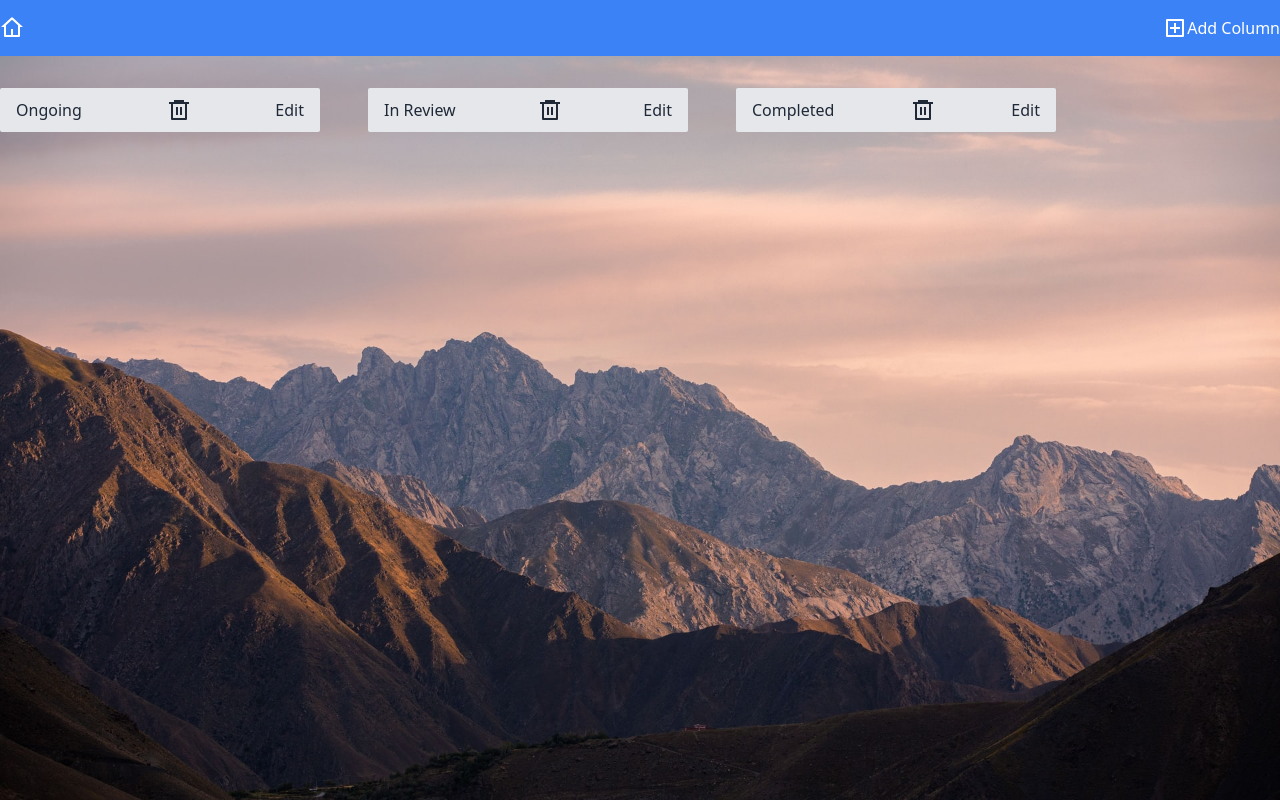
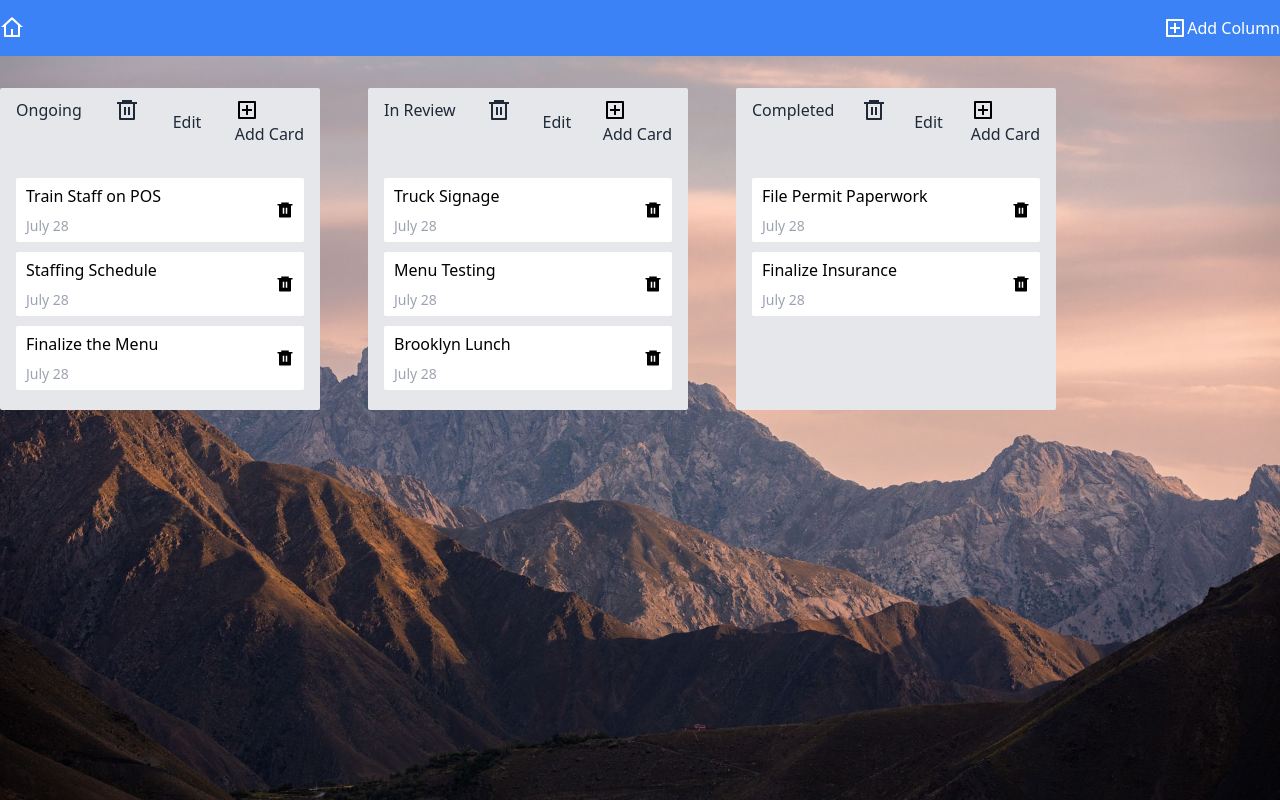
Before and after one commit to choyan/trello-clone, a React (Create React App) app: page / in a window 1280 px wide. Built offline with nearby package versions, Linux system fonts and the light colour scheme; what @tailwindcss/typography would draw is missing.

Commit message:
Card create, delete operation

```diff
--- a/src/App.js
+++ b/src/App.js
@@ -20,41 +20,49 @@ const initialState = {
   ],
   cards: [
     {
+      id: 1,
       name: 'Train Staff on POS',
       column: 1,
       date: 'Mon Jul 28 2021 11:31:42 GMT+0300 (GMT+03:00)',
     },
     {
+      id: 2,
       name: 'Staffing Schedule',
       column: 1,
       date: 'Mon Jul 28 2021 11:31:42 GMT+0300 (GMT+03:00)',
     },
     {
+      id: 3,
       name: 'Finalize the Menu',
       column: 1,
       date: 'Mon Jul 28 2021 11:31:42 GMT+0300 (GMT+03:00)',
     },
     {
+      id: 4,
       name: 'Truck Signage',
       column: 2,
       date: 'Mon Jul 28 2021 11:31:42 GMT+0300 (GMT+03:00)',
     },
     {
+      id: 5,
       name: 'Menu Testing',
       column: 2,
       date: 'Mon Jul 28 2021 11:31:42 GMT+0300 (GMT+03:00)',
     },
     {
+      id: 6,
       name: 'Brooklyn Lunch',
       column: 2,
       date: 'Mon Jul 28 2021 11:31:42 GMT+0300 (GMT+03:00)',
     },
     {
+      id: 7,
       name: 'File Permit Paperwork',
       column: 3,
       date: 'Mon Jul 28 2021 11:31:42 GMT+0300 (GMT+03:00)',
     },
     {
+      id: 8,
       name: 'Finalize Insurance',
       column: 3,
       date: 'Mon Jul 28 2021 11:31:42 GMT+0300 (GMT+03:00)',
@@ -67,12 +75,20 @@ const reducer = (state, action) => {
     case 'columnAdd':
       return { ...state, columns: [...state.columns, action.data] };
     case 'columnDelete':
-      return { ...state, columns: state.columns.filter((column) => column.id !== action.id) };
+      return {
+        ...state,
+        columns: state.columns.filter((column) => column.id !== action.id),
+        cards: state.cards.filter((card) => card.column !== action.id),
+      };
     case 'columnEdit':
       upsert(state.columns, action.data);
       return {
         ...state,
       };
+    case 'cardAdd':
+      return { ...state, cards: [...state.cards, action.data] };
+    case 'cardDelete':
+      return { ...state, cards: state.cards.filter((card) => card.id !== action.id) };
     default:
       return state;
   }
@@ -87,13 +103,7 @@ export default function App() {
         <TopBar />
         <div className="container flex mx-auto gap-x-12 mt-8">
           {data.columns.map((column) => (
-            <Column
-              columnData={column}
-              // deleteColumn={deleteColumn}
-              key={column.id}
-              // cards={cards}
-              // deleteCard={deleteCard}
-            />
+            <Column columnData={column} key={column.id} />
           ))}
         </div>
       </div>
--- a/src/components/Card/index.js
+++ b/src/components/Card/index.js
@@ -2,13 +2,13 @@ import dayjs from 'dayjs';
 
 export default function Card({ cardData, deleteCard }) {
   return (
-    <div className="bg-white rounded-sm px-2.5 py-1.5 mb-2.5 flex items-center justify-between">
+    <div className="bg-white rounded-sm px-2.5 py-1.5 mb-2.5 flex items-center justify-between cursor-pointer">
       <div>
         <div>{cardData.name}</div>
         <div className="mt-2 text-gray-400 text-sm">{dayjs(cardData.date).format('MMMM D')}</div>
       </div>
 
-      <div className="cursor-pointer" onClick={() => deleteCard(cardData.name)}>
+      <div className="cursor-pointer" onClick={() => deleteCard(cardData.id)}>
         <svg
           className="fill-current text-sm"
           xmlns="http://www.w3.org/2000/svg"
--- a/src/components/Column/index.js
+++ b/src/components/Column/index.js
@@ -1,12 +1,15 @@
-import { useContext, useState } from 'react';
+import { useContext, useEffect, useState } from 'react';
 import { ColumnContext } from 'App';
-import { ModalColumnEdit } from '../index';
+import { Card, ModalCardAdd, ModalColumnEdit } from '../index';
 import { Modal } from 'shared';
 
-export default function Column({ columnData, cards, deleteCard }) {
+export default function Column({ columnData, cards }) {
+  const columnContext = useContext(ColumnContext);
   const [modalEditColumnIsOpen, setModalEditColumnIsOpen] = useState(false);
+  const [modalAddCardIsOpen, setModalAddCardIsOpen] = useState(false);
   const changeModalEditColumnState = (state) => setModalEditColumnIsOpen(state);
-  const columnContext = useContext(ColumnContext);
+  const changeModalAddCardState = (state) => setModalAddCardIsOpen(state);
+  const [columnCards, setColumnCards] = useState([]);
 
   const deleteColumn = (id) => {
     columnContext.dataDispatch({
@@ -15,14 +18,20 @@ export default function Column({ columnData, cards, deleteCard }) {
     });
   };
 
-  const editColumn = () => {
+  const deleteCard = (id) => {
+    console.log(id);
     columnContext.dataDispatch({
-      type: 'columnEdit',
+      type: 'cardDelete',
+      id,
     });
   };
 
+  useEffect(() => {
+    setColumnCards(columnContext.data.cards.filter((card) => card.column === columnData.id));
+  }, [columnContext.data]);
+
   return (
-    <div className="w-1/4 bg-gray-200 rounded-sm px-4 py-2.5">
+    <div className="w-1/4 bg-gray-200 rounded-sm px-4 py-2.5 cursor-pointer">
       <div className="text-gray-800 flex justify-between">
         <div>{columnData.name}</div>
         <div className="cursor-pointer" onClick={() => deleteColumn(columnData.id)}>
@@ -39,7 +48,19 @@ export default function Column({ columnData, cards, deleteCard }) {
         </div>
 
         <button onClick={() => changeModalEditColumnState(true)}>Edit</button>
+
+        <button onClick={() => changeModalAddCardState(true)}>
+          <svg xmlns="http://www.w3.org/2000/svg" viewBox="0 0 24 24" width="24" height="24">
+            <path fill="none" d="M0 0h24v24H0z" />
+            <path d="M4 3h16a1 1 0 0 1 1 1v16a1 1 0 0 1-1 1H4a1 1 0 0 1-1-1V4a1 1 0 0 1 1-1zm1 2v14h14V5H5zm6 6V7h2v4h4v2h-4v4h-2v-4H7v-2h4z" />
+          </svg>
+          Add Card
+        </button>
       </div>
+
+      <Modal open={modalAddCardIsOpen}>
+        <ModalCardAdd changeModalAddCardState={changeModalAddCardState} columnId={columnData.id} />
+      </Modal>
 
       <Modal open={modalEditColumnIsOpen}>
         <ModalColumnEdit
@@ -48,11 +69,11 @@ export default function Column({ columnData, cards, deleteCard }) {
         />
       </Modal>
 
-      {/*<div className="mt-8">*/}
-      {/*  {columnCards.map((card) => (*/}
-      {/*    <Card cardData={card} deleteCard={deleteCard} />*/}
-      {/*  ))}*/}
-      {/*</div>*/}
+      <div className="mt-8">
+        {columnCards.map((card) => (
+          <Card cardData={card} deleteCard={deleteCard} />
+        ))}
+      </div>
     </div>
   );
 }
--- a/src/components/ModalCardAdd/index.js
+++ b/src/components/ModalCardAdd/index.js
@@ -0,0 +1,75 @@
+import { useContext, useState } from 'react';
+import { ColumnContext } from 'App';
+
+export default function ModalCardAdd({ changeModalAddCardState, columnId }) {
+  const [cardName, setCardName] = useState('');
+  // const [column, setColumn] = useState(null);
+  const columnContext = useContext(ColumnContext);
+
+  const changeCardName = (e) => {
+    setCardName(e.target.value);
+  };
+
+  // const changeColumn = (e) => {
+  //   setColumn(e.target.value)
+  // }
+
+  const saveColumn = () => {
+    columnContext.dataDispatch({
+      type: 'cardAdd',
+      data: {
+        id: Date.now(),
+        column: columnId,
+        name: cardName,
+        date: Date.now(),
+      },
+    });
+    setCardName('');
+    changeModalAddCardState(false);
+  };
+
+  return (
+    <div className="relative px-6 py-8 text-gray-900">
+      <div
+        className="absolute top-2 right-2 cursor-pointer"
+        onClick={() => changeModalAddCardState(false)}
+      >
+        <svg
+          className="fill-current"
+          xmlns="http://www.w3.org/2000/svg"
+          viewBox="0 0 24 24"
+          width="24"
+          height="24"
+        >
+          <path fill="none" d="M0 0h24v24H0z" />
+          <path d="M12 22C6.477 22 2 17.523 2 12S6.477 2 12 2s10 4.477 10 10-4.477 10-10 10zm0-2a8 8 0 1 0 0-16 8 8 0 0 0 0 16zm0-9.414l2.828-2.829 1.415 1.415L13.414 12l2.829 2.828-1.415 1.415L12 13.414l-2.828 2.829-1.415-1.415L10.586 12 7.757 9.172l1.415-1.415L12 10.586z" />
+        </svg>
+      </div>
+      <div>
+        <label htmlFor="name" className="block text-sm font-medium text-gray-700">
+          Card Name
+        </label>
+        <div className="mt-1">
+          <input
+            className="shadow-sm focus:ring-blue-500 focus:border-blue-500 block w-full sm:text-sm border-gray-300 rounded-md"
+            id="name"
+            name="name"
+            type="text"
+            value={cardName}
+            onChange={changeCardName}
+          />
+        </div>
+      </div>
+
+      <div className="flex justify-end">
+        <button
+          className="px-2.5 py-1.5 mt-2 bg-blue-500 text-white rounded-md"
+          type="submit"
+          onClick={saveColumn}
+        >
+          Save Card
+        </button>
+      </div>
+    </div>
+  );
+}
--- a/src/components/index.js
+++ b/src/components/index.js
@@ -1,5 +1,6 @@
 export { default as Column } from './Column';
 export { default as Card } from './Card';
+export { default as ModalCardAdd } from './ModalCardAdd';
 export { default as ModalColumnAdd } from './ModalColumnAdd';
 export { default as ModalColumnEdit } from './ModalColumnEdit';
 export { default as TopBar } from './TopBar';
```
Also changed, not shown: 1 other file (tests, documents, lock files or other folders).
